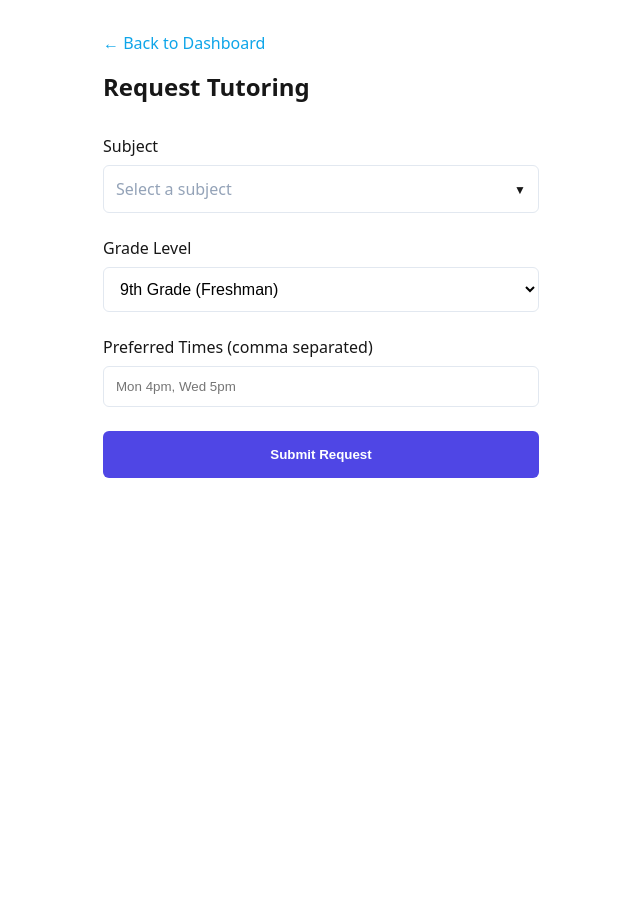
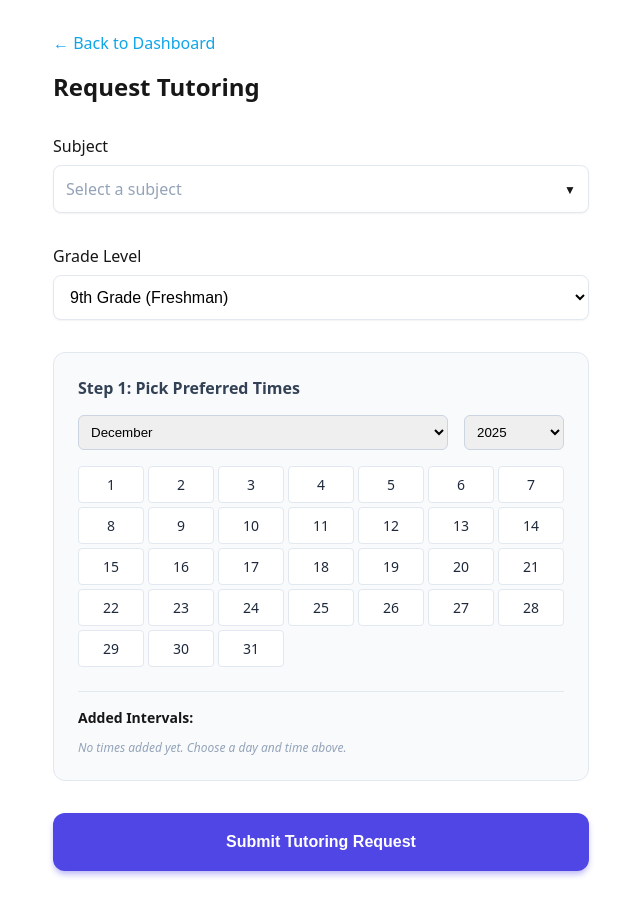
Before and after one commit to DeepD99/Tutoring-Web-App, a Next.js app: page /request in a window 1280 px wide. Shown: the whole page, without its empty margins (319-959 px from the left). Before the commit the page ends 800 px from the top, so only its background shows below. Built offline with nearby package versions, Linux system fonts and the light colour scheme.

Commit message:
feat: implement multi-step scheduler for preferred times with month/day/time scenes

```diff
--- a/src/app/request/page.tsx
+++ b/src/app/request/page.tsx
@@ -32,13 +32,31 @@ const GRADES = [
     { value: 12, label: "12th Grade (Senior)" },
 ];
 
+const MONTHS = [
+    "January", "February", "March", "April", "May", "June",
+    "July", "August", "September", "October", "November", "December"
+];
+
+const TIME_SLOTS = [
+    "9:00 AM", "10:00 AM", "11:00 AM", "12:00 PM",
+    "1:00 PM", "2:00 PM", "3:00 PM", "4:00 PM",
+    "5:00 PM", "6:00 PM", "7:00 PM", "8:00 PM"
+];
+
 export default function RequestTutoringPage() {
     const router = useRouter();
     const [formData, setFormData] = useState({
         subject: '',
         gradeLevel: 9,
-        preferredTimes: '',
+        preferredTimes: [] as string[],
     });
+
+    // States for the Scheduler UI
+    const [schedulerMonth, setSchedulerMonth] = useState(new Date().getMonth());
+    const [schedulerYear, setSchedulerYear] = useState(new Date().getFullYear());
+    const [selectedDay, setSelectedDay] = useState<number | null>(null);
+    const [schedulerScene, setSchedulerScene] = useState<'day' | 'time'>('day');
+
     const [searchQuery, setSearchQuery] = useState('');
     const [showSubjectDropdown, setShowSubjectDropdown] = useState(false);
     const [loading, setLoading] = useState(false);
@@ -51,6 +69,13 @@ export default function RequestTutoringPage() {
         return SUBJECTS.filter(s => s.toLowerCase().includes(searchQuery.toLowerCase()));
     }, [searchQuery]);
 
+    // Calendar logic
+    const daysInMonth = useMemo(() => {
+        return new Date(schedulerYear, schedulerMonth + 1, 0).getDate();
+    }, [schedulerMonth, schedulerYear]);
+
+    const monthName = MONTHS[schedulerMonth];
+
     useEffect(() => {
         function handleClickOutside(event: MouseEvent) {
             if (subjectDropdownRef.current && !subjectDropdownRef.current.contains(event.target as Node)) {
@@ -61,10 +86,35 @@ export default function RequestTutoringPage() {
         return () => document.removeEventListener("mousedown", handleClickOutside);
     }, []);
 
+    const addTimeSlot = (time: string) => {
+        if (selectedDay === null) return;
+        const dateString = `${monthName} ${selectedDay}, ${schedulerYear} @ ${time}`;
+        if (!formData.preferredTimes.includes(dateString)) {
+            setFormData({
+                ...formData,
+                preferredTimes: [...formData.preferredTimes, dateString]
+            });
+        }
+        // Reset scheduler scene for next choice
+        setSelectedDay(null);
+        setSchedulerScene('day');
+    };
+
+    const removeTimeSlot = (slot: string) => {
+        setFormData({
+            ...formData,
+            preferredTimes: formData.preferredTimes.filter(t => t !== slot)
+        });
+    };
+
     const handleSubmit = async (e: React.FormEvent) => {
         e.preventDefault();
         if (!formData.subject) {
             setError('Please select a subject');
+            return;
+        }
+        if (formData.preferredTimes.length === 0) {
+            setError('Please add at least one preferred time');
             return;
         }
         setLoading(true);
@@ -77,7 +127,6 @@ export default function RequestTutoringPage() {
                 body: JSON.stringify({
                     ...formData,
                     gradeLevel: Number(formData.gradeLevel),
-                    preferredTimes: formData.preferredTimes.split(',').map(t => t.trim()).filter(Boolean),
                 }),
             });
 
@@ -95,13 +144,14 @@ export default function RequestTutoringPage() {
     };
 
     return (
-        <div style={{ padding: '2rem', maxWidth: '500px', margin: '0 auto', fontFamily: 'system-ui' }}>
+        <div style={{ padding: '2rem', maxWidth: '600px', margin: '0 auto', fontFamily: 'system-ui' }}>
             <Link href="/dashboard" style={{ color: '#0ea5e9', textDecoration: 'none', marginBottom: '1rem', display: 'block' }}>
                 ← Back to Dashboard
             </Link>
             <h1 style={{ fontSize: '1.5rem', fontWeight: 'bold', marginBottom: '2rem' }}>Request Tutoring</h1>
 
-            <form onSubmit={handleSubmit} style={{ display: 'flex', flexDirection: 'column', gap: '1.5rem' }}>
+            <form onSubmit={handleSubmit} style={{ display: 'flex', flexDirection: 'column', gap: '2rem' }}>
+                {/* Subject Selection */}
                 <div style={{ position: 'relative' }} ref={subjectDropdownRef}>
                     <label style={{ display: 'block', marginBottom: '0.5rem', fontWeight: '500' }}>Subject</label>
                     <div
@@ -109,13 +159,14 @@ export default function RequestTutoringPage() {
                         style={{
                             width: '100%',
                             padding: '0.75rem',
-                            borderRadius: '6px',
+                            borderRadius: '8px',
                             border: '1px solid #e2e8f0',
                             cursor: 'pointer',
                             backgroundColor: 'white',
                             display: 'flex',
                             justifyContent: 'space-between',
-                            alignItems: 'center'
+                            alignItems: 'center',
+                            boxShadow: '0 1px 2px rgba(0,0,0,0.05)'
                         }}
                     >
                         <span style={{ color: formData.subject ? '#1e293b' : '#94a3b8' }}>
@@ -133,14 +184,15 @@ export default function RequestTutoringPage() {
                             marginTop: '0.5rem',
                             backgroundColor: 'white',
                             border: '1px solid #e2e8f0',
-                            borderRadius: '8px',
-                            boxShadow: '0 10px 15px -3px rgba(0, 0, 0, 0.1)',
+                            borderRadius: '12px',
+                            boxShadow: '0 20px 25px -5px rgba(0, 0, 0, 0.1), 0 10px 10px -5px rgba(0, 0, 0, 0.04)',
                             zIndex: 10,
                             maxHeight: '300px',
                             display: 'flex',
-                            flexDirection: 'column'
+                            flexDirection: 'column',
+                            overflow: 'hidden'
                         }}>
-                            <div style={{ padding: '0.5rem', borderBottom: '1px solid #f1f5f9' }}>
+                            <div style={{ padding: '0.75rem', borderBottom: '1px solid #f1f5f9', backgroundColor: '#f8fafc' }}>
                                 <input
                                     type="text"
                                     placeholder="Search subjects..."
@@ -149,8 +201,8 @@ export default function RequestTutoringPage() {
                                     onChange={(e) => setSearchQuery(e.target.value)}
                                     style={{
                                         width: '100%',
-                                        padding: '0.5rem',
-                                        borderRadius: '4px',
+                                        padding: '0.625rem',
+                                        borderRadius: '6px',
                                         border: '1px solid #e2e8f0',
                                         outline: 'none',
                                         fontSize: '0.875rem'
@@ -168,12 +220,12 @@ export default function RequestTutoringPage() {
                                                 setSearchQuery('');
                                             }}
                                             style={{
-                                                padding: '0.75rem',
+                                                padding: '0.875rem 1rem',
                                                 cursor: 'pointer',
                                                 fontSize: '0.875rem',
                                                 backgroundColor: formData.subject === subject ? '#f0f9ff' : 'transparent',
                                                 color: formData.subject === subject ? '#0ea5e9' : '#1e293b',
-                                                borderBottom: '1px solid #f8fafc'
+                                                transition: 'background-color 0.2s'
                                             }}
                                             onMouseEnter={(e) => e.currentTarget.style.backgroundColor = '#f8fafc'}
                                             onMouseLeave={(e) => e.currentTarget.style.backgroundColor = formData.subject === subject ? '#f0f9ff' : 'transparent'}
@@ -182,7 +234,7 @@ export default function RequestTutoringPage() {
                                         </div>
                                     ))
                                 ) : (
-                                    <div style={{ padding: '1rem', textAlign: 'center', color: '#64748b', fontSize: '0.875rem' }}>
+                                    <div style={{ padding: '1.5rem', textAlign: 'center', color: '#64748b', fontSize: '0.875rem' }}>
                                         No subjects found
                                     </div>
                                 )}
@@ -191,6 +243,7 @@ export default function RequestTutoringPage() {
                     )}
                 </div>
 
+                {/* Grade Selection */}
                 <div>
                     <label style={{ display: 'block', marginBottom: '0.5rem', fontWeight: '500' }}>Grade Level</label>
                     <select
@@ -199,11 +252,12 @@ export default function RequestTutoringPage() {
                         style={{
                             width: '100%',
                             padding: '0.75rem',
-                            borderRadius: '6px',
+                            borderRadius: '8px',
                             border: '1px solid #e2e8f0',
                             backgroundColor: 'white',
                             fontSize: '1rem',
-                            outline: 'none'
+                            outline: 'none',
+                            boxShadow: '0 1px 2px rgba(0,0,0,0.05)'
                         }}
                     >
                         {GRADES.map(grade => (
@@ -214,40 +268,160 @@ export default function RequestTutoringPage() {
                     </select>
                 </div>
 
-                <div>
-                    <label style={{ display: 'block', marginBottom: '0.5rem', fontWeight: '500' }}>Preferred Times (comma separated)</label>
-                    <input
-                        required
-                        type="text"
-                        placeholder="Mon 4pm, Wed 5pm"
-                        value={formData.preferredTimes}
-                        onChange={(e) => setFormData({ ...formData, preferredTimes: e.target.value })}
-                        style={{ width: '100%', padding: '0.75rem', borderRadius: '6px', border: '1px solid #e2e8f0' }}
-                    />
+                {/* Preferred Times Setup */}
+                <div style={{ background: '#f8fafc', padding: '1.5rem', borderRadius: '12px', border: '1px solid #e2e8f0' }}>
+                    <label style={{ display: 'block', marginBottom: '1rem', fontWeight: '600', color: '#334155' }}>Step 1: Pick Preferred Times</label>
+
+                    <div style={{ marginBottom: '1.5rem' }}>
+                        <div style={{ display: 'flex', gap: '1rem', marginBottom: '1rem' }}>
+                            <select
+                                value={schedulerMonth}
+                                onChange={(e) => {
+                                    setSchedulerMonth(Number(e.target.value));
+                                    setSelectedDay(null);
+                                    setSchedulerScene('day');
+                                }}
+                                style={{ flex: 1, padding: '0.5rem', borderRadius: '6px', border: '1px solid #cbd5e1' }}
+                            >
+                                {MONTHS.map((m, i) => (
+                                    <option key={m} value={i}>{m}</option>
+                                ))}
+                            </select>
+                            <select
+                                value={schedulerYear}
+                                onChange={(e) => setSchedulerYear(Number(e.target.value))}
+                                style={{ width: '100px', padding: '0.5rem', borderRadius: '6px', border: '1px solid #cbd5e1' }}
+                            >
+                                {[2025, 2026].map(y => <option key={y} value={y}>{y}</option>)}
+                            </select>
+                        </div>
+
+                        <div style={{ position: 'relative', minHeight: '180px' }}>
+                            {schedulerScene === 'day' ? (
+                                <div style={{ display: 'grid', gridTemplateColumns: 'repeat(7, 1fr)', gap: '4px' }}>
+                                    {Array.from({ length: daysInMonth }, (_, i) => i + 1).map(day => (
+                                        <div
+                                            key={day}
+                                            onClick={() => {
+                                                setSelectedDay(day);
+                                                setSchedulerScene('time');
+                                            }}
+                                            style={{
+                                                padding: '8px',
+                                                textAlign: 'center',
+                                                cursor: 'pointer',
+                                                borderRadius: '4px',
+                                                backgroundColor: selectedDay === day ? '#4f46e5' : 'white',
+                                                color: selectedDay === day ? 'white' : '#1e293b',
+                                                border: '1px solid #e2e8f0',
+                                                fontSize: '0.875rem'
+                                            }}
+                                        >
+                                            {day}
+                                        </div>
+                                    ))}
+                                </div>
+                            ) : (
+                                <div style={{ animation: 'fadeIn 0.2s' }}>
+                                    <div style={{ display: 'flex', justifyContent: 'space-between', alignItems: 'center', marginBottom: '1rem' }}>
+                                        <span style={{ fontSize: '0.875rem', fontWeight: 'bold' }}>Pick time for {monthName} {selectedDay}:</span>
+                                        <button
+                                            type="button"
+                                            onClick={() => setSchedulerScene('day')}
+                                            style={{ background: 'none', border: 'none', color: '#4f46e5', cursor: 'pointer', fontSize: '0.875rem' }}
+                                        >
+                                            ← Back to Days
+                                        </button>
+                                    </div>
+                                    <div style={{ display: 'grid', gridTemplateColumns: 'repeat(3, 1fr)', gap: '8px' }}>
+                                        {TIME_SLOTS.map(time => (
+                                            <div
+                                                key={time}
+                                                onClick={() => addTimeSlot(time)}
+                                                style={{
+                                                    padding: '8px',
+                                                    textAlign: 'center',
+                                                    cursor: 'pointer',
+                                                    borderRadius: '6px',
+                                                    border: '1px solid #4f46e5',
+                                                    color: '#4f46e5',
+                                                    fontSize: '0.75rem',
+                                                    fontWeight: 'bold'
+                                                }}
+                                            >
+                                                {time}
+                                            </div>
+                                        ))}
+                                    </div>
+                                </div>
+                            )}
+                        </div>
+                    </div>
+
+                    <div style={{ borderTop: '1px solid #e2e8f0', paddingTop: '1rem' }}>
+                        <span style={{ fontSize: '0.875rem', fontWeight: 'bold', display: 'block', marginBottom: '0.75rem' }}>Added Intervals:</span>
+                        {formData.preferredTimes.length === 0 ? (
+                            <p style={{ fontSize: '0.75rem', color: '#94a3b8', fontStyle: 'italic' }}>No times added yet. Choose a day and time above.</p>
+                        ) : (
+                            <div style={{ display: 'flex', flexWrap: 'wrap', gap: '0.5rem' }}>
+                                {formData.preferredTimes.map(slot => (
+                                    <div key={slot} style={{
+                                        display: 'flex',
+                                        alignItems: 'center',
+                                        gap: '0.5rem',
+                                        backgroundColor: '#eef2ff',
+                                        color: '#4f46e5',
+                                        padding: '0.25rem 0.75rem',
+                                        borderRadius: '20px',
+                                        fontSize: '0.75rem',
+                                        border: '1px solid #c7d2fe'
+                                    }}>
+                                        {slot}
+                                        <button
+                                            type="button"
+                                            onClick={() => removeTimeSlot(slot)}
+                                            style={{ border: 'none', background: 'none', cursor: 'pointer', color: '#ef4444', fontWeight: 'bold' }}
+                                        >
+                                            ×
+                                        </button>
+                                    </div>
+                                ))}
+                            </div>
+                        )}
+                    </div>
                 </div>
 
                 <button
                     type="submit"
                     disabled={loading}
                     style={{
-                        padding: '1rem',
+                        padding: '1.25rem',
                         background: '#4f46e5',
                         color: 'white',
                         border: 'none',
-                        borderRadius: '6px',
+                        borderRadius: '12px',
                         fontWeight: 'bold',
-                        cursor: loading ? 'not-allowed' : 'pointer'
+                        fontSize: '1rem',
+                        cursor: loading ? 'not-allowed' : 'pointer',
+                        boxShadow: '0 4px 6px -1px rgba(79, 70, 229, 0.4)'
                     }}
                 >
-                    {loading ? 'Submitting...' : 'Submit Request'}
+                    {loading ? 'Submitting...' : 'Submit Tutoring Request'}
                 </button>
 
                 {error && (
-                    <p style={{ color: '#ef4444', backgroundColor: '#fef2f2', padding: '0.75rem', borderRadius: '6px', textAlign: 'center' }}>
+                    <p style={{ color: '#ef4444', backgroundColor: '#fef2f2', padding: '1rem', borderRadius: '8px', border: '1px solid #fee2e2', textAlign: 'center', fontSize: '0.875rem' }}>
                         {error}
                     </p>
                 )}
             </form>
+
+            <style jsx>{`
+        @keyframes fadeIn {
+          from { opacity: 0; transform: translateY(5px); }
+          to { opacity: 1; transform: translateY(0); }
+        }
+      `}</style>
         </div>
     );
 }
```
